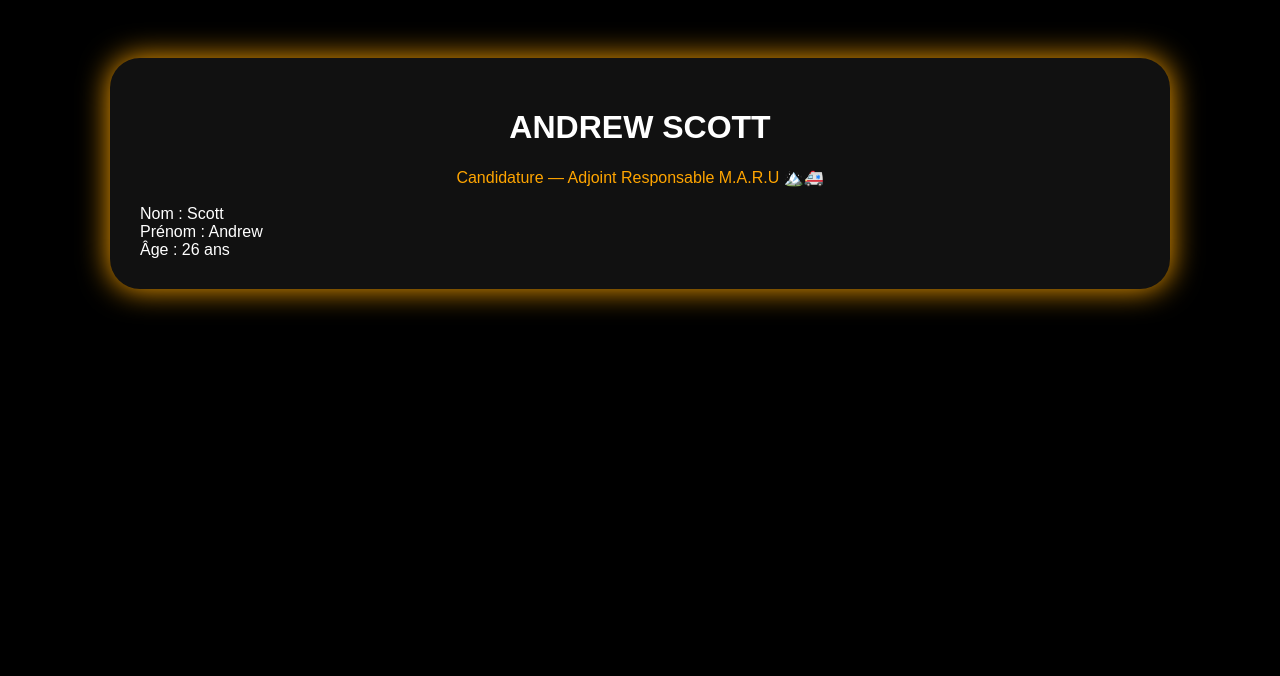
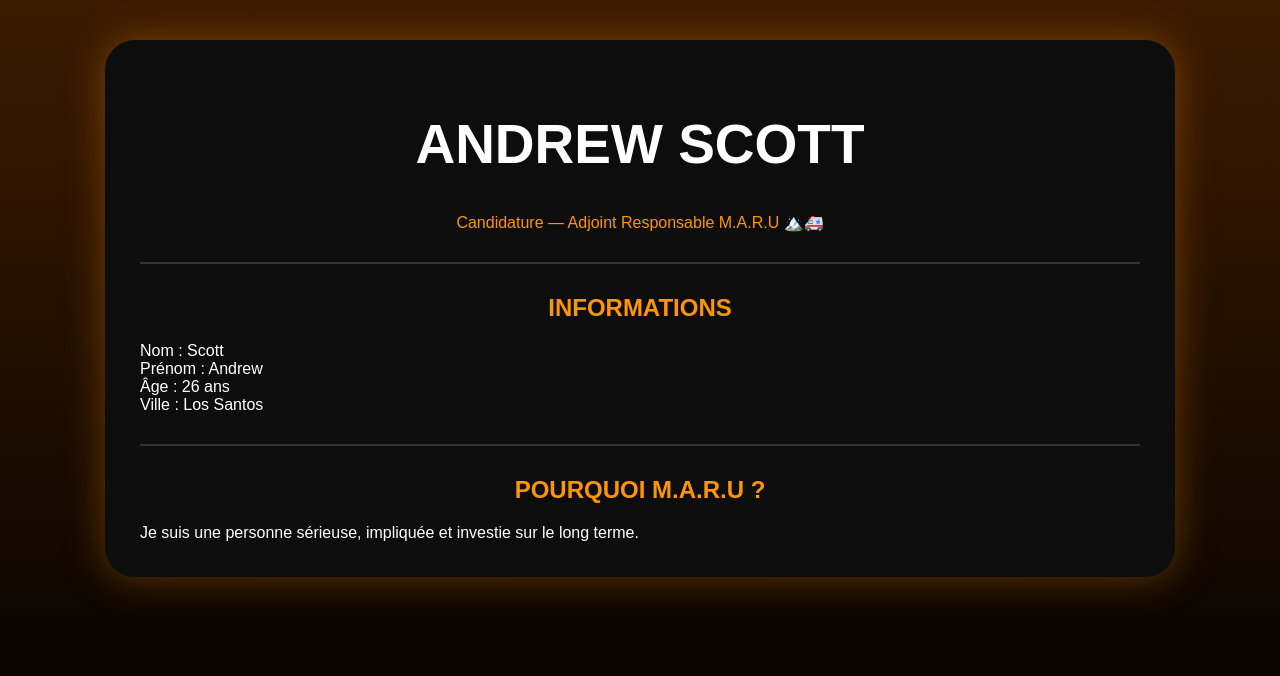
Before and after one commit to Hydrox347/Candidature---Responsable-adj.-MARU, a plain HTML site: page index.html in a window 1280 px wide. Drawn offline with Linux system fonts and the light colour scheme.

Commit message:
Update index.html

```diff
--- a/index.html
+++ b/index.html
@@ -1,31 +1,40 @@
 <html>
 <head>
-<title>Andrew Scott</title>
 
 <style>
+
 body{
-background:black;
+background:linear-gradient(to bottom,#3b1b00,#000);
+margin:0;
+padding:40px;
+font-family:Arial;
 color:white;
-font-family:Arial;
-padding:50px;
 }
 
 .box{
 max-width:1000px;
 margin:auto;
-background:#111;
-padding:30px;
+background:#0d0d0d;
+padding:35px;
 border-radius:30px;
-box-shadow:0 0 30px orange;
+box-shadow:0 0 40px rgba(255,140,0,.35);
 }
 
 h1{
 text-align:center;
+font-size:55px;
 }
 
 .orange{
-color:orange;
+color:#ff9500;
+text-align:center;
 }
+
+hr{
+border:1px solid #333;
+margin:30px 0;
+}
+
 </style>
 
 </head>
@@ -36,19 +45,29 @@ color:orange;
 
 <h1>ANDREW SCOTT</h1>
 
-<center class="orange">
+<div class="orange">
 
 Candidature — Adjoint Responsable M.A.R.U 🏔️🚑
 
-</center>
+</div>
 
-<br>
+<hr>
+
+<h2 class="orange">INFORMATIONS</h2>
 
 Nom : Scott<br>
 Prénom : Andrew<br>
 Âge : 26 ans<br>
+Ville : Los Santos
+
+<hr>
+
+<h2 class="orange">POURQUOI M.A.R.U ?</h2>
+
+Je suis une personne sérieuse, impliquée et investie sur le long terme.
 
 </div>
 
 </body>
+
 </html>
```
